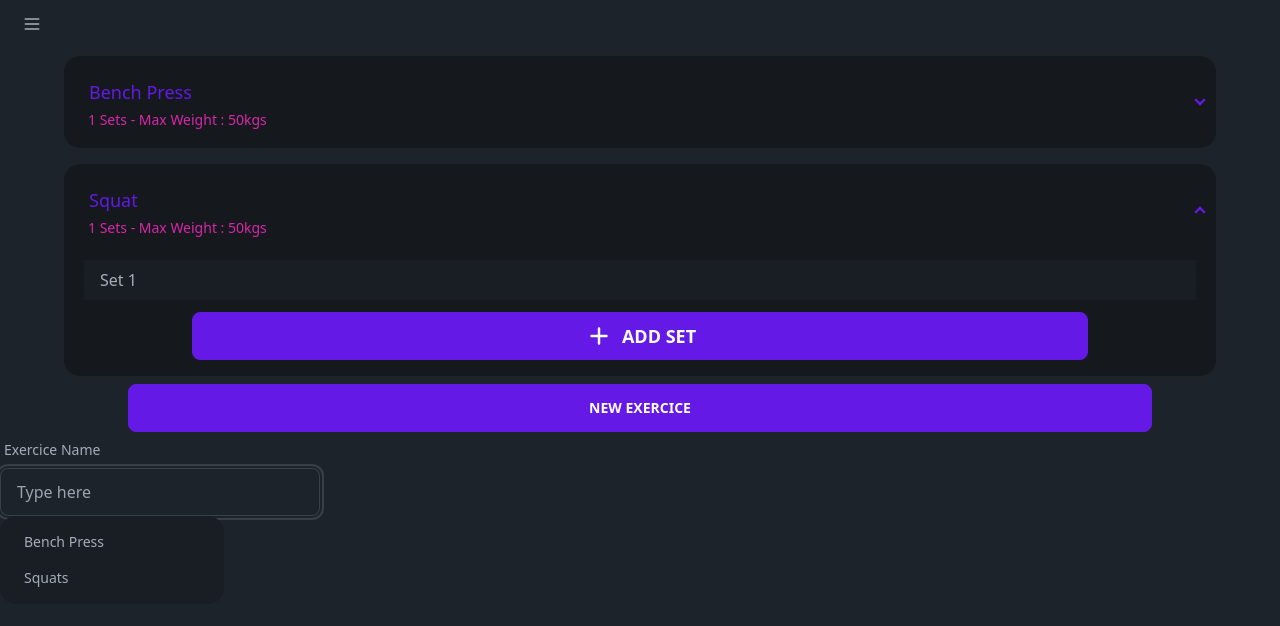
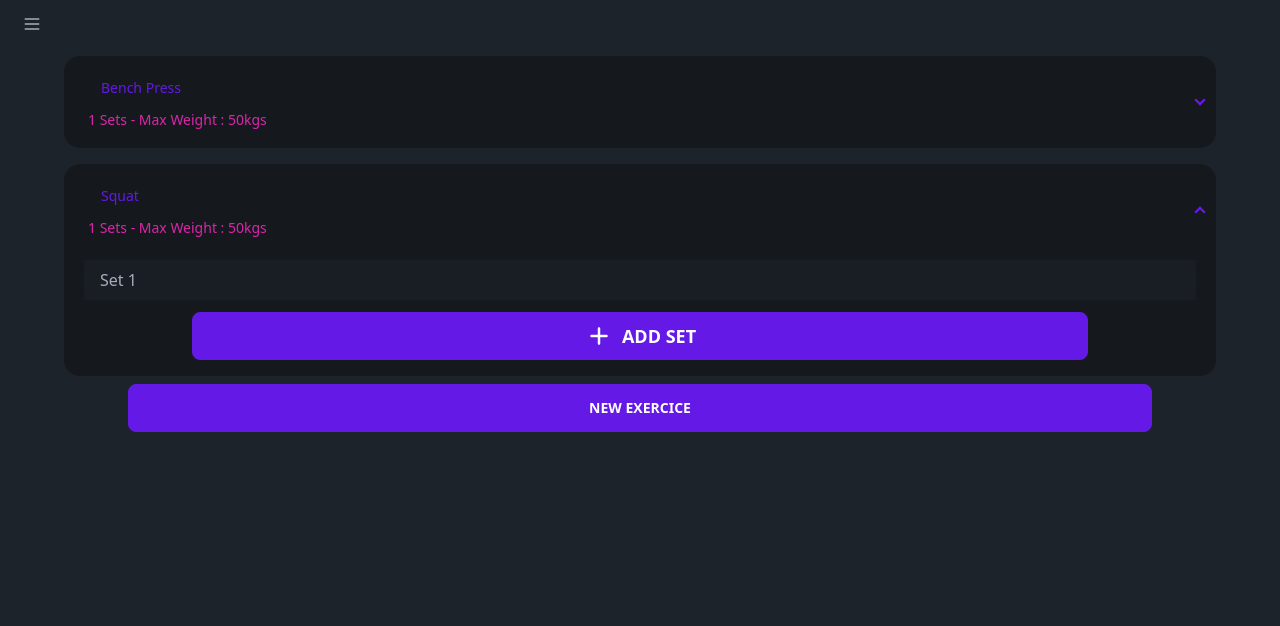
Before and after one commit to AronGomu/fitlogs, a Svelte app: page /Workout in a window 1280 px wide. Shown: the top 626 px of the page. Built offline with nearby package versions, Linux system fonts and the light colour scheme.

Commit message:
fusion + swiping

```diff
--- a/package.json
+++ b/package.json
@@ -24,6 +24,7 @@
     "vite-plugin-pwa": "^0.16.3"
   },
   "dependencies": {
+    "hammerjs": "^2.0.8",
     "svelte-routing": "^1.9.0"
   }
 }
--- a/src/lib/AutoCompleteInput.svelte
+++ b/src/lib/AutoCompleteInput.svelte
@@ -1,32 +1,32 @@
-<div class="form-control w-full max-w-xs">
-    <label class="label">
-        <span class="label-text">{label}</span>
-    </label>
-    <input type="text" placeholder="Type here" class="input input-bordered w-full max-w-xs"
-    bind:this={inputElement} bind:value={exerciceName} on:input={enHandleInput} on:focus={() => isFocused = true} on:blur={() => setTimeout(() => isFocused = false, 50) } />
+<input use:setType placeholder={placeholder} class="{$$restProps.class}"
+bind:this={inputElement} bind:value={value} on:input={enHandleInput} on:focus={selectWholeTextOnFocus} on:blur={() => setTimeout(() => isFocused = false, 50) } />
 
 {#if isFocused && validSuggestions.length > 0}
 <ul class="menu bg-base-200 w-56 rounded-box">
     {#each validSuggestions as suggestion}
         <li><button on:click={() => {
             console.log(suggestion);
-                exerciceName = suggestion;}}>{suggestion}</button></li>
+            value = suggestion;}}>{suggestion}</button></li>
     {/each}
 </ul>
 {/if}
-</div>
+
 
 <script lang="ts">
     import { onMount } from "svelte";
-    import { LocalStorageKeys } from "../shared/enum/LocalStorageKeys";
+    import { selectWholeTextOnFocus } from "../shared/functions/Utilitary";
 
-    /** Text for the label of the input. */
-    export let label: string;
+    /** Value of the input. */
+    export let type: string = "text";
+    /** Value of the input. */
+    export let value: string;
+    /** Placeholder of the input. */
+    export let placeholder: string;
     /** All the exercices stored that can be shown as suggestions. */
     export let suggestions: string[] = [];
+    /** Indicate of the the input will autofocus on initialisation.*/
     export let focusOnMount: boolean = false;
 
-    let exerciceName: string;
     /** All the exercices that match what's inputed in the Exercice Name input. */
     let validSuggestions: string[];
     /** Input Element for Exercice Name*/
@@ -39,6 +39,10 @@
         if (focusOnMount) inputElement.focus();
     })
 
+    function setType(node) {
+        node.type = type;
+    }
+
     /** Handle Input function for the Exercice Name Input. */
     function enHandleInput() {
         validSuggestions = getValidSuggestions(suggestions);
@@ -48,7 +52,7 @@
     function getValidSuggestions(allSuggestions: string[]) {
         let validSuggestions: string[] = [];
         for (const suggestion of allSuggestions) {
-            if (suggestion.toLowerCase().includes(exerciceName.toLowerCase())) {
+            if (suggestion.toLowerCase().includes(value.toLowerCase())) {
                 validSuggestions.push(suggestion);
             }
         }
--- a/src/lib/HamburgerMenu.svelte
+++ b/src/lib/HamburgerMenu.svelte
@@ -8,10 +8,10 @@
 
 <!-- content here -->
 <ul class={`z-20 fixed left-0 h-full menu bg-base-200 p-0 w-4/5 [&_li>*]:rounded-none menu`} class:menu-expanded={showMenu}>
-    <li><a>Item 1</a></li>
-    <li><a>Item 2</a></li>
-    <li><a>Item 3</a></li>
+    <li><button class="btn btn-primary">Item 1</button></li>
 </ul>
+
+
 
 <script lang="ts">
 let showMenu: boolean = false;
@@ -20,6 +20,7 @@ function toggleMenu(): void {
     showMenu = !showMenu;
 }
 </script>
+
 
 
 <style>
--- a/src/routes/Workout.svelte
+++ b/src/routes/Workout.svelte
@@ -1,15 +1,15 @@
 <div class="flex flex-col items-center">
-    {#each eas as ea}
+    {#each exercices as exercice}
     <div class="collapse collapse-arrow bg-base-300 my-2 w-5/6 override-collapse w-full">
-      <input type="checkbox" name="exercice" checked={ea.isOpen} class="cursor-pointer"/>
+      <input type="checkbox" name="exercice" checked={exercice.isOpen} class="cursor-pointer"/>
       <div class="collapse-title text-xl font-medium text-primary w-full mx-2 override-collapse-title">
         <div class="flex flex-row justify-between w-full">
-          <input type="text" value="{ea.name}" placeholder="Exercice Name" class="input input-ghost input-sm w-2/3 text-primary z-10 override-input-exerciceName" on:focus={selectWholeTextOnFocus} />
+          <AutoCompleteInput type="text" value="{exercice.name}" placeholder="Exercice Name" class="input input-ghost input-sm w-2/3 text-primary z-10 override-input-exerciceName"/>
         </div>
-        <span class="text-secondary text-sm">{`${ea.sets.length} Sets - Max Weight : ${ea.getMaxWeight(weightMetric)}${getReducedStringMetric(weightMetric)}`}</span>
+        <span class="text-secondary text-sm">{`${exercice.sets.length} Sets - Max Weight : ${exercice.getMaxWeight(weightMetric)}${getReducedStringMetric(weightMetric)}`}</span>
       </div>
       <div class="collapse-content">
-        <ExerciceForm exercice={ea.getExercice()}/>
+        <ExerciceForm exercice={exercice}/>
       </div>
     </div>
     {/each}
@@ -17,18 +17,17 @@
   <button class="btn btn-primary w-4/5" on:click={newExercice}>New Exercice</button>
 </div>
 
-<ExerciceMenu />
-
 <script lang="ts">
   import { onMount } from "svelte";
   import ExerciceForm from "../lib/ExerciceForm.svelte";
-  import ExerciceMenu from "../lib/ExerciceMenu.svelte";
   import { wm } from './../shared/store/settingsStore';
-  import { ExerciceAccordeon } from "../shared/class/ExerciceAccordeon";
-  import { ExerciceSet } from "../shared/class/ExerciceSet";
-  import { getReducedStringMetric, selectWholeTextOnFocus } from "../shared/functions/Utilitary";
+  import { getReducedStringMetric } from "../shared/functions/Utilitary";
   import { WeightMetrics } from "../shared/enum/WeightMetrics";
   import { Weight } from "../shared/class/Weight";
+
+  import { Exercice } from "../shared/class/Exercice";
+  import { Set } from "../shared/class/Set";
+  import AutoCompleteInput from "../lib/AutoCompleteInput.svelte";
 
 
   let weightMetric: WeightMetrics;
@@ -37,22 +36,22 @@
   }
 
   /** List of the Exercices Accordeon. */
-  let eas: ExerciceAccordeon[] = [];
+  let exercices: Exercice[] = [];
 
   onMount(() => {
-    const defaultSets: ExerciceSet[] = [
-      new ExerciceSet(10, new Weight(50, WeightMetrics.Kilos))
+    const defaultSets: Set[] = [
+      new Set(10, new Weight(50, WeightMetrics.Kilos), false)
     ]
 
-    eas = [
-      new ExerciceAccordeon("Bench Press", defaultSets, false),
-      new ExerciceAccordeon("Squat", defaultSets, true),
+    exercices = [
+      new Exercice("Bench Press", defaultSets, false),
+      new Exercice("Squat", defaultSets, true),
     ]
   })
 
   function newExercice(): void {
-    eas.push(new ExerciceAccordeon("", [], true));
-    eas = eas;
+    exercices.push(new Exercice("", [], true));
+    exercices = exercices;
   }
 </script>
 
--- a/src/shared/class/Exercice.ts
+++ b/src/shared/class/Exercice.ts
@@ -1,13 +1,18 @@
-import { WeightMetrics } from '../enum/WeightMetrics';
-import { ExerciceSet } from './ExerciceSet'
+import type { WeightMetrics } from "../enum/WeightMetrics";
+import type { Set } from "./Set";
 
 export class Exercice {
+    /** HTML Element related/binded to this object. Needs to be set after initialization. */
+    public e: HTMLElement = null;
+
     constructor(
-        /** Name of the exercice selected in the Exercice Menu. */
+        /** Name of the exercice. */
         public name: string,
-        /** List of sets of the exercice. */
-        public sets: ExerciceSet[] = []
-    ) {}
+        /** List of set of the exercice. */
+        public sets: Set[],
+        /** Boolean flag to know if the accordeon is opne or not. */
+        public isOpen: boolean
+    ) { }
 
     /** Return the maximal weight done in the sets of the exercice. */
     getMaxWeight(metric: WeightMetrics): number {
@@ -19,4 +24,5 @@ export class Exercice {
         }
         return mw;
     }
+
 }
--- a/src/shared/class/ExerciceAccordeon.ts
+++ /dev/null
@@ -1,14 +0,0 @@
-import { Exercice } from "./Exercice";
-import { ExerciceSet } from "./ExerciceSet";
-
-export class ExerciceAccordeon extends Exercice {
-    constructor(public name:string, public sets: ExerciceSet[],
-        /** Boolean flag to know if the accordeon is opne or not. */
-        public isOpen: boolean) {
-        super(name,sets);
-    }
-
-    getExercice(): Exercice {
-        return new Exercice(this.name, this.sets);
-    }
-}
--- a/src/shared/class/ExerciceSet.ts
+++ /dev/null
@@ -1,9 +0,0 @@
-import type { Weight } from "./Weight";
-
-export class ExerciceSet {
-    constructor(
-        /** Number of repetition on this set. */
-        public repetitions: number,
-        /** Weight used for the set.*/
-        public weight: Weight) {}
-}
--- a/src/shared/class/ExerciceSetAccordeon.ts
+++ /dev/null
@@ -1,9 +0,0 @@
-import { ExerciceSet } from "./ExerciceSet";
-import type { Weight } from "./Weight";
-
-export class ExerciceSetAccordeon extends ExerciceSet {
-    constructor(public repetitions: number, public weight: Weight,
-        public isOpen: boolean) {
-        super(repetitions, weight);
-    }
-}
--- /dev/null
+++ b/src/shared/class/Set.ts
@@ -0,0 +1,16 @@
+import type { Weight } from "./Weight";
+
+export class Set {
+    /** HTML Element related/binded to this object. Needs to be set after initialization. */
+    public e: HTMLElement = null;
+
+    constructor(
+        /** Number of repetitions dones */
+        public repetitions: number,
+        /** Weight used in the set. */
+        public weight: Weight,
+
+        /** Indicate if the collapse element is open or close. */
+        public isOpen: boolean,
+        ) {}
+}
```
Also changed, not shown: 1 other file (tests, documents, lock files or other folders). Lines whose indentation alone changed are shown as unchanged.
